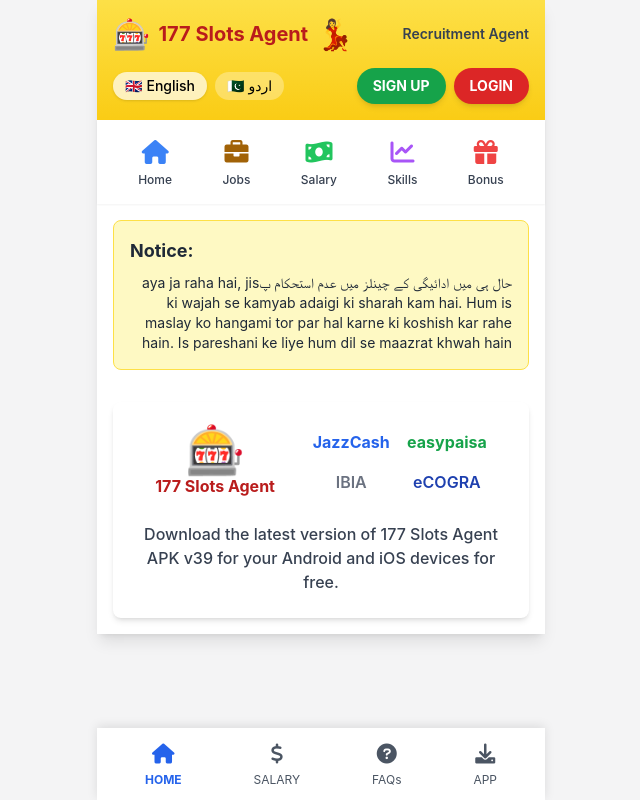
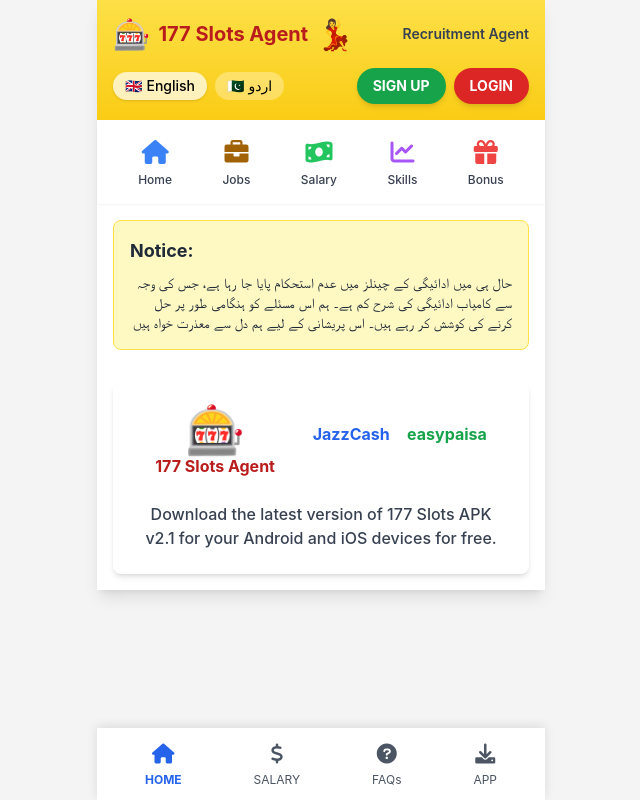
Before and after one commit to uzairop6363/Six-Games-Agent-OTP-HACK, a plain HTML site: page index.html in a window 1280 px wide. Shown: the whole page, without its empty margins (319-959 px from the left). Drawn offline with nearby package versions, Linux system fonts and the light colour scheme.

Commit message:
Update index.html

```diff
--- a/index.html
+++ b/index.html
@@ -58,7 +58,11 @@
            <div class="bg-yellow-100 border border-yellow-300 rounded-lg p-4 text-gray-800">
                <h3 class="font-bold text-lg mb-2">Notice:</h3>
                <p class="text-sm" lang="ur" dir="rtl">
-                   حال ہی میں ادائیگی کے چینلز میں عدم استحکام پaya ja raha hai, jis ki wajah se kamyab adaigi ki sharah kam hai. Hum is maslay ko hangami tor par hal karne ki koshish kar rahe hain. Is pareshani ke liye hum dil se maazrat khwah hain
+                   حال ہی میں ادائیگی کے چینلز میں
+عدم استحکام پایا جا رہا ہے، جس کی وجہ سے کامیاب
+ادائیگی کی شرح کم ہے۔ ہم اس مسئلے کو ہنگامی طور پر
+حل کرنے کی کوشش کر رہے ہیں۔ اس پریشانی کے لیے ہم
+دل سے معذرت خواہ ہیں
                </p>
            </div>
        </div>
@@ -69,12 +73,12 @@
                    <div class="grid grid-cols-2 gap-4">
                        <div class="font-bold text-blue-600">JazzCash</div>
                        <div class="font-bold text-green-600">easypaisa</div>
-                       <div class="font-semibold text-gray-500">IBIA</div>
-                       <div class="font-semibold text-blue-800">eCOGRA</div>
+                       <div class="font-semibold text-gray-500"></div>
+                       <div class="font-semibold text-blue-800"></div>
                    </div>
                </div>
                <p class="text-gray-700 font-medium">
-                   Download the latest version of 177 Slots Agent APK v39 for your Android and iOS devices for free.
+                   Download the latest version of 177 Slots APK v2.1 for your Android and iOS devices for free.
                </p>
                </div>
        </div>
```
